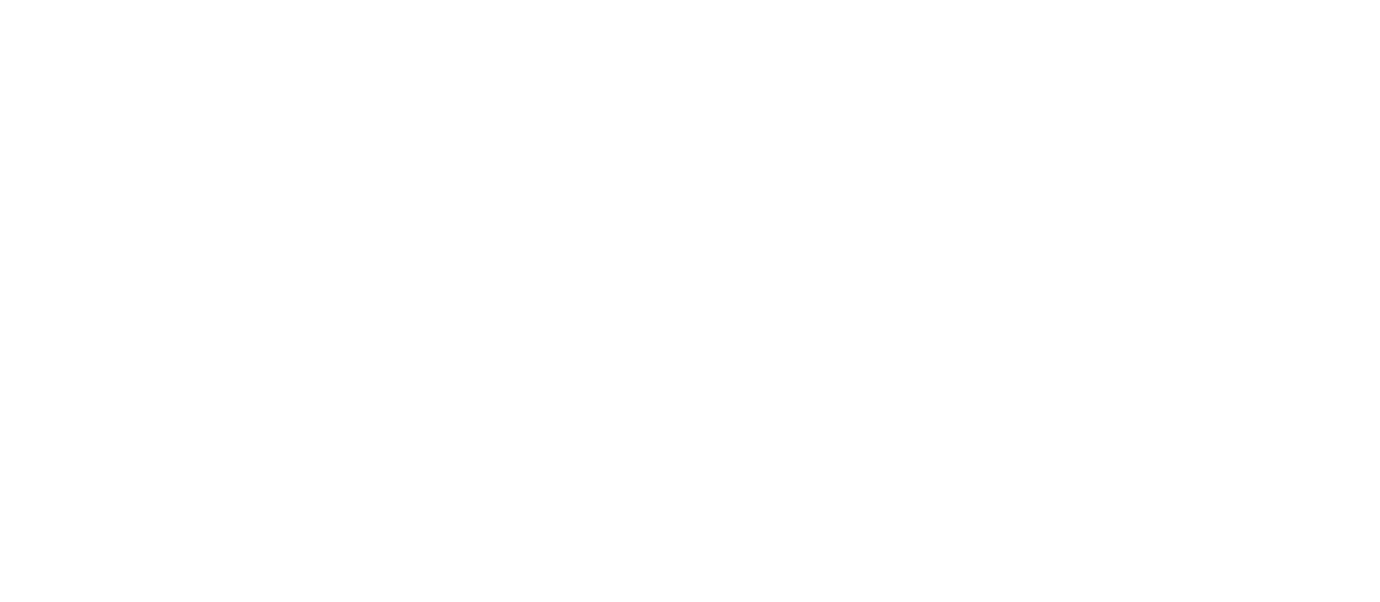
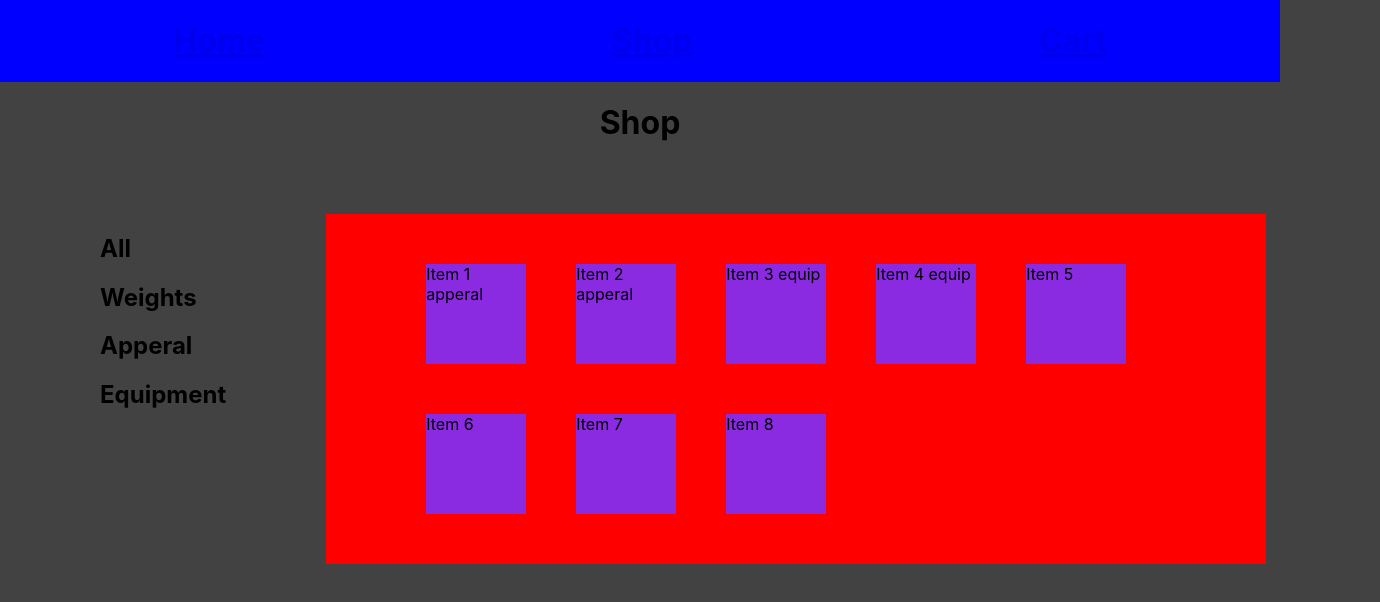
Before and after one commit to austinp252/shopping-cart, a React (Create React App) app: page /Shop in a window 1280 px wide. Shown: the top 602 px of the page, 1380 px wide, since content can reach past the window. Built offline with nearby package versions, Linux system fonts and the light colour scheme.

Commit message:
added filtering for shop component

```diff
--- a/package.json
+++ b/package.json
@@ -8,6 +8,7 @@
     "@testing-library/user-event": "^12.8.3",
     "react": "^17.0.2",
     "react-dom": "^17.0.2",
+    "react-router-dom": "^5.2.0",
     "react-scripts": "4.0.3",
     "web-vitals": "^1.1.2"
   },
--- a/src/App.js
+++ b/src/App.js
@@ -1,7 +1,24 @@
+import React from 'react';
+
+import Home from './components/Home/Home';
+import Shop from './components/Shop/Shop';
+import Cart from './components/Cart/Cart';
+
+import Navbar from './components/Navbar/Navbar';
+
+import {BrowserRouter, Switch, Route} from 'react-router-dom';
+
 function App() {
   return (
-    <div className="App">
-
+    <div className = 'App'>
+      <BrowserRouter>
+        <Navbar />
+        <Switch>
+          <Route exact path='/' component={Home}/>
+          <Route exact path='/Shop' component={Shop}/>
+          <Route exact path='/Cart' component={Cart}/>
+        </Switch>
+      </BrowserRouter>
     </div>
   );
 }
--- /dev/null
+++ b/src/components/Cart/Cart.js
@@ -0,0 +1,11 @@
+import React from 'react'
+
+function Cart() {
+    return (
+        <div>
+            <h1>Cart</h1>
+        </div>
+    )
+}
+
+export default Cart
--- /dev/null
+++ b/src/components/Home/Home.css
@@ -0,0 +1,6 @@
+.home {
+  display: flex;
+  flex-direction: column;
+  justify-content: center;
+  align-items: center;
+}
--- /dev/null
+++ b/src/components/Home/Home.js
@@ -0,0 +1,19 @@
+import React from 'react'
+
+import {Link} from 'react-router-dom';
+
+import './Home.css';
+
+function Home() {
+    return (
+        <div className='home'>
+            <h1>Home</h1>
+            <h3>Placeholder text</h3>
+            <h1>
+                <Link to={'/shop'}>Shop</Link>
+            </h1>
+        </div>
+    )
+}
+
+export default Home
--- /dev/null
+++ b/src/components/Navbar/Navbar.css
@@ -0,0 +1,11 @@
+.nav {
+  display: flex;
+  justify-content: space-around;
+  color: #fff;
+  background-color: blue;
+}
+
+.nav h1 Link {
+  color: #fff;
+  cursor: pointer;
+}
--- /dev/null
+++ b/src/components/Navbar/Navbar.js
@@ -0,0 +1,23 @@
+import React from 'react'
+
+import {Link} from 'react-router-dom';
+
+import './Navbar.css';
+
+function Navbar() {
+    return (
+        <div className = 'nav'>
+            <h1>
+                <Link to={'/'}>Home</Link>
+            </h1>
+            <h1>
+                <Link to={'/shop'}>Shop</Link>
+            </h1>
+            <h1>
+                <Link to={'/cart'}>Cart</Link>
+            </h1>
+        </div>
+    )
+}
+
+export default Navbar
--- /dev/null
+++ b/src/components/Shop/Shop.css
@@ -0,0 +1,33 @@
+.shop {
+  display: flex;
+  flex-direction: column;
+  justify-content: center;
+  align-items: center;
+}
+
+.shop-content {
+  margin: 50px 0 50px 200px;
+  width: 100%;
+  display: flex;
+}
+
+.filter-tags h2 {
+  cursor: pointer;
+}
+
+.shop-content .display-items {
+  margin-left: 100px;
+  width: 50%;
+  padding: 50px 200px 50px 100px;
+  display: grid;
+  grid-template-columns: auto auto auto auto auto;
+  grid-column-gap: 50px;
+  grid-row-gap: 50px;
+  background-color: red;
+}
+
+.item {
+  width: 100px;
+  height: 100px;
+  background-color: blueviolet;
+}
--- /dev/null
+++ b/src/components/Shop/Shop.js
@@ -0,0 +1,50 @@
+import React, {useState, useEffect} from 'react'
+
+import shopItems from '../shopItems';
+
+import './Shop.css';
+
+function Shop() {
+    const [selectedItems, setSelectedItems] = useState(shopItems); //will be init in useEffect
+    const [selectedTag, setSelectedTag] = useState('');
+
+    useEffect( () => {
+        if(selectedTag === '') {
+            setSelectedItems(shopItems);
+        } else {
+            setSelectedItems(shopItems.filter(item => item.tag === selectedTag));
+        }
+    }, [selectedTag]);
+
+
+    return (
+        <div className='shop'>
+            <h1>Shop</h1>
+            <div className="shop-content">
+                <div className="filter-tags">
+                    <h2 onClick = {() => {setSelectedTag('')}}>All</h2>
+                    <h2 onClick = {() => {setSelectedTag('weights')}}>Weights</h2>
+                    <h2 onClick = {() => {setSelectedTag('apperal')}}>Apperal</h2>
+                    <h2 onClick = {() => {setSelectedTag('equipment')}}>Equipment</h2>
+                </div>
+                <div className="display-items">
+                    {
+                        selectedItems.map((item) => {
+                            return(
+                                <div className="item">
+                                    {item.name}
+                                </div>
+                            )
+                        })
+                    }
+                </div>
+            </div>
+        </div>
+    )
+}
+
+export default Shop;
+
+/*
+useEffect to rerender if tags are changed
+*/
--- /dev/null
+++ b/src/components/shopItems.js
@@ -0,0 +1,55 @@
+const shopItems = [
+    {
+        name: 'Item 1 apperal',
+        price: '',
+        desc: '',
+        img: '',
+        tag: 'apperal'
+    }, {
+        name: 'Item 2 apperal',
+        price: '',
+        desc: '',
+        img: '',
+        tag: 'apperal'
+    }, {
+        name: 'Item 3 equip',
+        price: '',
+        desc: '',
+        img: '',
+        tag: 'equipment'
+    }, {
+        name: 'Item 4 equip',
+        price: '',
+        desc: '',
+        img: '',
+        tag: 'equipment'
+    }, {
+        name: 'Item 5',
+        price: '',
+        desc: '',
+        img: '',
+        tag: ''
+    }, {
+        name: 'Item 6',
+        price: '',
+        desc: '',
+        img: '',
+        tag: ''
+    }, {
+        name: 'Item 7',
+        price: '',
+        desc: '',
+        img: '',
+        tag: ''
+    }, {
+        name: 'Item 8',
+        price: '',
+        desc: '',
+        img: '',
+        tag: ''
+    },
+
+]
+
+
+export default shopItems;
--- a/src/index.css
+++ b/src/index.css
@@ -1,13 +1,19 @@
 body {
   margin: 0;
-  font-family: -apple-system, BlinkMacSystemFont, 'Segoe UI', 'Roboto', 'Oxygen',
-    'Ubuntu', 'Cantarell', 'Fira Sans', 'Droid Sans', 'Helvetica Neue',
+  font-family: -apple-system, BlinkMacSystemFont, "Segoe UI", "Roboto", "Oxygen",
+    "Ubuntu", "Cantarell", "Fira Sans", "Droid Sans", "Helvetica Neue",
     sans-serif;
   -webkit-font-smoothing: antialiased;
   -moz-osx-font-smoothing: grayscale;
+  background-color: rgb(66, 66, 66);
 }
 
 code {
-  font-family: source-code-pro, Menlo, Monaco, Consolas, 'Courier New',
+  font-family: source-code-pro, Menlo, Monaco, Consolas, "Courier New",
     monospace;
 }
+
+.App {
+  margin: 0;
+  background-color: rgb(66, 66, 66);
+}
```
Also changed, not shown: src/index.js (+25 -0 lines), 1 other file (tests, documents, lock files or other folders).
